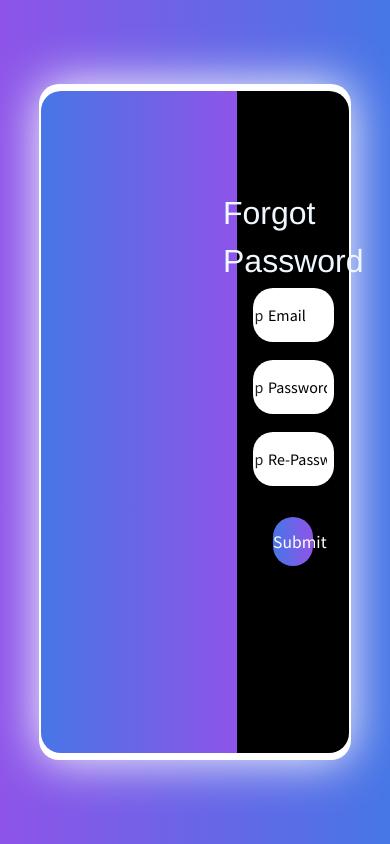
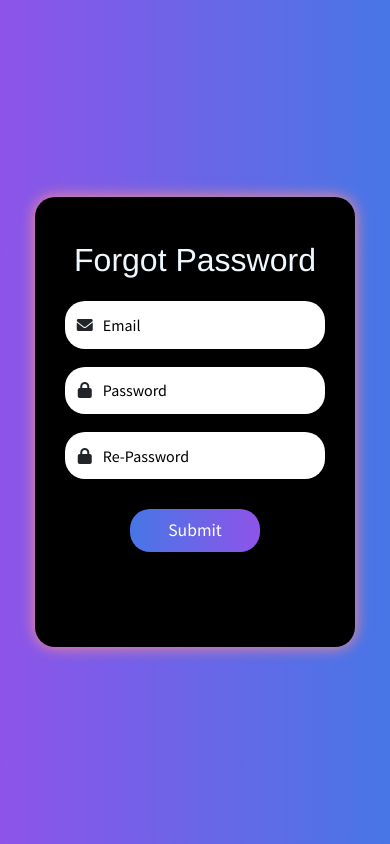
Before and after one commit to Ankit-Dalei/learning_management_system, a React (Create React App) app in the folder Frontend/lms/: page /forgotpass in a window 390 px wide. Built offline with nearby package versions, Linux system fonts and the light colour scheme.

Commit message:
login responsive commit

```diff
--- a/Frontend/lms/src/Login.js
+++ b/Frontend/lms/src/Login.js
@@ -17,14 +17,16 @@ const Login = () => {
               <div className="lclri_body">
                 <div className="inp_lb_1">
                   <div className="il1_l">
-                    u
+                  <i class="fa-solid fa-user"></i>
                   </div>
                   <div className="il1_r">
                     <input type="text" placeholder="UserName"/>
                   </div>
                 </div>
                 <div className="inp_lb_1">
-                  <div className="il1_l">p</div>
+                  <div className="il1_l">
+                  <i class="fa-solid fa-lock"></i>
+                  </div>
                   <div className="il1_r">
                     <input type="text" placeholder="Password"/>
                   </div>
--- a/Frontend/lms/src/Login/Login.css
+++ b/Frontend/lms/src/Login/Login.css
@@ -14,8 +14,8 @@
 }
 .lc_inner{
     background-color: #fff;
-    height: 80%;
-    width: 80%;
+    height: 600px;
+    width: 1100px;
     border-radius: 20px;
     display: flex;
     align-items: center;
@@ -27,14 +27,14 @@
     background: -webkit-linear-gradient(to left, #8E54E9, #4776E6);
     background: linear-gradient(to left, #8E54E9, #4776E6);
     height: 98%;
-    width: 63%;
+    width: 60%;
     border-top-left-radius: 20px;
     border-bottom-left-radius: 20px;
 }
 .lcl_right{
     background-color: #000000;
     height: 98%;
-    width: 36%;
+    width: 39%;
     border-top-right-radius: 20px;
     border-bottom-right-radius: 20px;
     display: flex;
@@ -144,3 +144,83 @@
     background: linear-gradient(to left, #8E54E9, #4776E6);
     box-shadow: 0px 0px 10px #8E54E9;
 }
+
+@media screen and (max-width: 1300px) {
+    .lc_inner{
+        height: 600px;
+        width: 900px;
+    }
+    .lcl_left{
+        height: 98%;
+        width: 49.5%;
+    }
+    .lcl_right{
+        height: 98%;
+        width: 49%;
+    }
+}
+
+@media screen and (max-width: 1000px) {
+    .lc_inner{
+        height: 600px;
+        width: 700px;
+    }
+    .lcl_left{
+        height: 98%;
+        width: 49%;
+    }
+    .lcl_right{
+        height: 98%;
+        width: 49%;
+    }
+}
+@media screen and (max-width: 900px) {
+    /* body{
+        display: none;
+    } */
+    .lc_inner{
+        background-color: #ffffff00;
+        box-shadow: 0px 0px 0px white;
+        /* display: none; */
+    }
+    .lcl_left{
+        height: 98%;
+        width: 53%;
+        display: none;
+    }
+    .lcl_right{
+        /* height: 98%; */
+        height: 570px;
+        width: 400px;
+        border-radius: 20px;
+        box-shadow: 0px 0px 15px rgb(255, 141, 141);
+    }
+}
+
+@media screen and (max-width: 450px) {
+    /* body{
+        display: none;
+    } */
+    .lclr_inner{
+        /* background-color: #4776E6; */
+        height: 90%;
+        width: 90%;
+    }
+    .lc_inner{
+        background-color: #ffffff00;
+        box-shadow: 0px 0px 0px white;
+        /* display: none; */
+    }
+    .lcl_left{
+        height: 98%;
+        width: 53%;
+        display: none;
+    }
+    .lcl_right{
+        /* height: 98%; */
+        height: 450px;
+        width: 320px;
+        border-radius: 20px;
+        box-shadow: 0px 0px 15px rgb(255, 141, 141);
+    }
+}
--- a/Frontend/lms/src/Login/Signup.js
+++ b/Frontend/lms/src/Login/Signup.js
@@ -22,19 +22,25 @@ const Signup = () => {
                 </div>
               </div> */}
               <div className="inp_lb_1">
-                <div className="il1_l">p</div>
+                <div className="il1_l">
+                <i class="fa-solid fa-envelope"></i>
+                </div>
                 <div className="il1_r">
                   <input type="text" placeholder="Email"/>
                 </div>
               </div>
               <div className="inp_lb_1">
-                <div className="il1_l">p</div>
+                <div className="il1_l">
+                <i class="fa-solid fa-lock"></i>
+                </div>
                 <div className="il1_r">
                   <input type="text" placeholder="Password"/>
                 </div>
               </div>
               <div className="inp_lb_1">
-                <div className="il1_l">p</div>
+                <div className="il1_l">
+                <i class="fa-solid fa-lock"></i>
+                </div>
                 <div className="il1_r">
                   <input type="text" placeholder="Re-Password"/>
                 </div>
--- a/Frontend/lms/src/Management/components/cart/Cart.jsx
+++ b/Frontend/lms/src/Management/components/cart/Cart.jsx
@@ -45,19 +45,19 @@ function Cart() {
     const change = (e) => {
         if (e === '/demo')
             console.log(e)
-        navigate('/brancee')
+        navigate('brancee')
         if (e === '/brancee')
-            navigate('/brancee')
+            navigate('brancee')
         if (e === '/school')
-            navigate('/school')
+            navigate('school')
         if (e === '/course')
-            navigate('/course')
+            navigate('course')
         if (e === '/teacher')
-            navigate('/teacher')
+            navigate('teacher')
         if (e === '/student')
-            navigate('/student')
+            navigate('student')
             if (e === '/campus')
-            navigate('/campus')
+            navigate('campus')
     }
 
     return (
--- a/Frontend/lms/src/Student/Assignment.js
+++ b/Frontend/lms/src/Student/Assignment.js
@@ -1,8 +1,59 @@
 import React from 'react'
+import './Student.css'
+import { useNavigate  } from 'react-router-dom';
 
 const Assignment = () => {
+  const navigate=useNavigate()
+    const handelnavi=((c)=>{
+        const linkName = c.currentTarget.getAttribute('name');
+        // console.log(linkName);
+        if (linkName==="Classroom") {
+            navigate("Classroom")
+        }
+        else if (linkName==="Assignment") {
+            navigate("Assignment")
+        }
+        else if (linkName==="Test") {
+            navigate("Test")
+        }
+        else if (linkName==="Group") {
+            navigate("Group")
+        }
+        else if (linkName==="Compiler") {
+            navigate("Compiler")
+        }
+        else{
+            navigate("/")
+        }
+    })
+    const obj={
+        classroom:{photo:"",name:"Classroom",link:"Classroom"},
+        Assignment:{photo:"",name:"Assignment",link:"Assignment"},
+        Test:{photo:"",name:"Test",link:"Test"},
+        Project:{photo:"",name:"Group Project",link:"Group"},
+        Code:{photo:"",name:"Code Editor",link:"Compiler"},
+        Coode:{photo:"",name:"Code Editor",link:"Compiler"},
+        Cooode:{photo:"",name:"Code Editor",link:"Compiler"},
+        Codeee:{photo:"",name:"Code Editor",link:"Compiler"}
+    }
+    const stncard = Object.entries(obj).map(([lis,i])=>{
+        return (
+          <>
+              <div className="assign_stcard_nav_card">
+                  <div className="snc_top">{i.photo}</div>
+                  <div className="snc_bottom" onClick={handelnavi} name={i.link}>{i.name}</div>
+              </div>
+          </>
+        );
+    });
   return (
-    <div>Assignment</div>
+    <>
+      <div className="ASSign_hns_body_container">
+        <div className="ASSign_stcard_nav">
+            {stncard}
+        </div>
+      </div>
+    </>
   )
 }
 
--- a/Frontend/lms/src/Student/Classroom.js
+++ b/Frontend/lms/src/Student/Classroom.js
@@ -2,7 +2,9 @@ import React from 'react'
 
 const Classroom = () => {
   return (
-    <div>Classroom</div>
+    <>
+
+    </>
   )
 }
 
--- a/Frontend/lms/src/Student/HeadNavStudent.js
+++ b/Frontend/lms/src/Student/HeadNavStudent.js
@@ -1,6 +1,7 @@
+import React from 'react'
 import './Student.css'
 import StudentDash from './StudentDash'
-import { useNavigate  } from 'react-router-dom';
+import { Link, useNavigate  } from 'react-router-dom';
 import { Outlet } from 'react-router-dom'
 
 const HeadNavStudent = () => {
@@ -17,9 +18,12 @@ const HeadNavStudent = () => {
         <div className="hns_h_inner">
             <div className="hnsh_name">
                 CENTURION UNIVERSITY
+                <div className="hnsh_home_log">
+                  <Link to={'/stdash'}><i class="fa-solid fa-house"></i></Link>
+                </div>
             </div>
             <div className="hnsh_extra">
-              <div className="hnshe_profile" onClick={handelclick}>210301120073@cutm.ac.in</div>
+              <div className="hnshe_profile" onClick={handelclick}>210301120073@cutm.ac.in  <i class="fa-solid fa-angle-down"></i></div>
               <div className="hnshe_logout">
                 <button onClick={handellogclick}>Logout</button>
               </div>
--- a/Frontend/lms/src/Student/Student.css
+++ b/Frontend/lms/src/Student/Student.css
@@ -24,10 +24,25 @@
     display: flex;
     align-items: center;
     justify-content: left;
+    gap: 25px;
     /* width: 50%; */
     height: 100%;
     font-size: 2rem;
-    cursor: no-drop;
+    /* cursor: no-drop; */
+}
+.hnsh_home_log{
+    /* background-color: yellowgreen; */
+    height: 100%;
+    display: flex;
+    align-items: center;
+    justify-content: center;
+    font-size: 1.2rem;
+}
+.hnsh_home_log a{
+    color: #fff;
+}
+.hnsh_home_log a:hover{
+    color: #b59d9d;
 }
 .hnsh_extra{
     /* background-color: wheat; */
@@ -47,6 +62,7 @@
     display: flex;
     align-items: center;
     justify-content: center;
+    gap: 5px;
     border-radius: 20px;
     letter-spacing: 1px;
     padding-left: 15px;
@@ -69,6 +85,9 @@
     display: flex;
     align-items: center;
     justify-content: center;
+}
+.hnshe_logout button:hover{
+    background-color: #e61414;
 }
 
 
@@ -144,3 +163,36 @@
     letter-spacing: 4px;
     cursor: no-drop;
 }
+
+
+
+
+
+/*  */
+.ASSign_hns_body_container{
+    background-color: #fff;
+    height: auto;
+    width: 100%;
+    display: flex;
+    align-items: center;
+    justify-content: center;
+}
+.ASSign_stcard_nav{
+    /* background-color: #977a7a; */
+    height: auto;
+    width: 90%;
+    display: grid;
+    grid-template-columns: repeat(3,1fr);
+    gap: 30px;
+    margin-top: 30px;
+    margin-bottom: 30px;
+}
+.assign_stcard_nav_card{
+    /* background-color: yellowgreen; */
+    border: 2px solid gray;
+    display: flex;
+    flex-direction: column;
+    align-items: center;
+    justify-content: center;
+    height: 240px;
+}
--- a/Frontend/lms/src/Student/Test.js
+++ b/Frontend/lms/src/Student/Test.js
@@ -2,7 +2,8 @@ import React from 'react'
 
 const Test = () => {
   return (
-    <div>Test</div>
+    <>
+    </>
   )
 }
 
```
